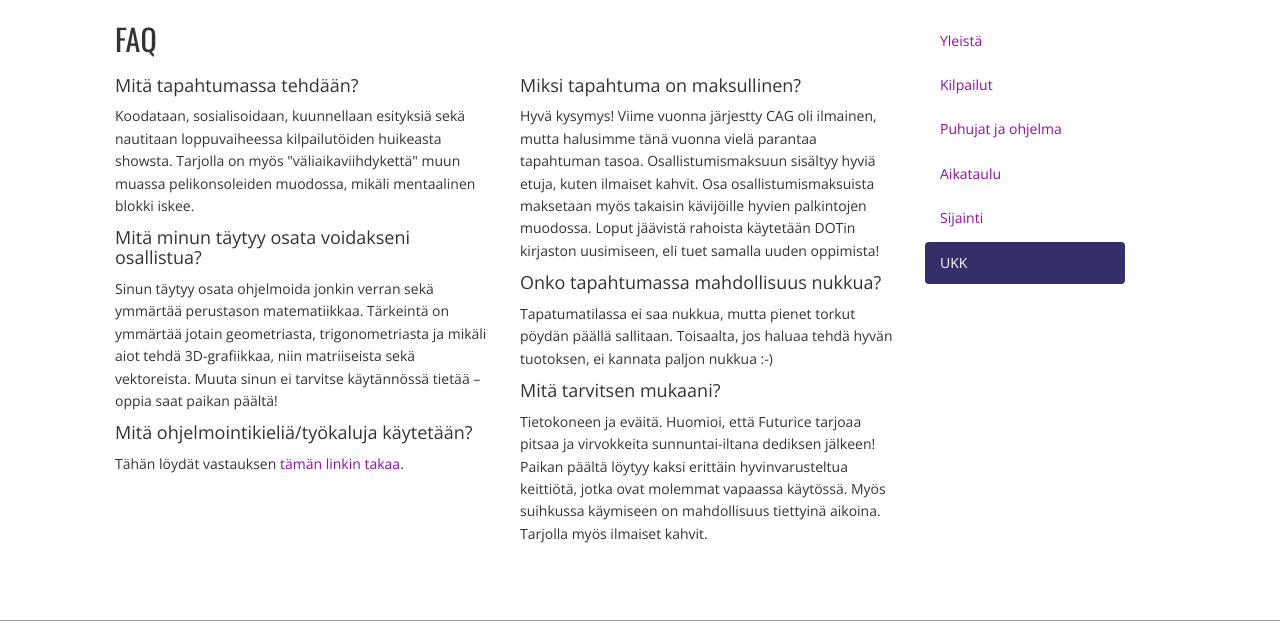
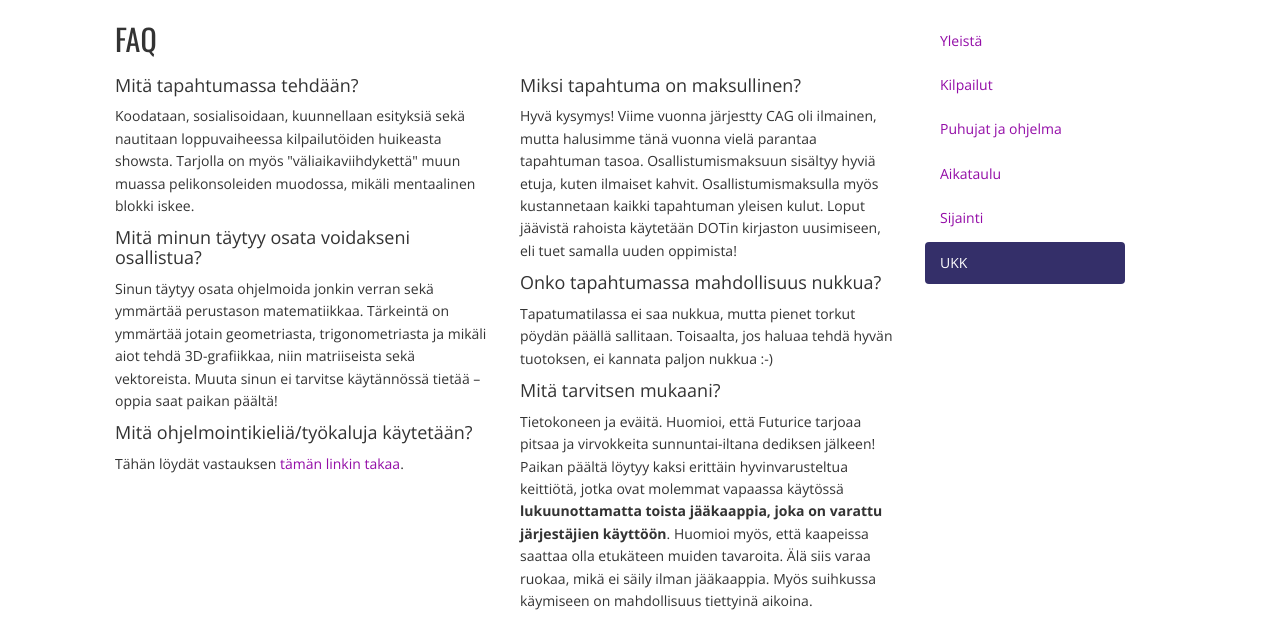
Before and after one commit to anttihirvonen/graffathon, a Flask app: page /info/faq in a window 1280 px wide. Shown: the part 192-813 px from the top of the page. Run offline with Flask 2, Linux system fonts and the light colour scheme; parts of the project's set-up code (start-up, migrations or seed data) failed here and were passed over; some libraries are stand-ins or nearby versions; grey boxes are pictures that could not be loaded.

Commit message:
Minor content updates

```diff
--- a/app/static/css/style.css
+++ b/app/static/css/style.css
@@ -300,6 +300,10 @@ blockquote {
 
 iframe[id^='twitter-widget-']{ width:100% !important;}
 
+.img-wrapper {
+    margin-top: 22px;
+}
+
 /* media queries */
 @media(max-width:767px) {
     /* layout mobile first, so no styles should be here */
--- a/app/templates/info/faq.html
+++ b/app/templates/info/faq.html
@@ -12,11 +12,11 @@
   </div>
   <div class="col-md-6">
     <h4>Miksi tapahtuma on maksullinen?</h4>
-    <p>Hyvä kysymys! Viime vuonna järjestty CAG oli ilmainen, mutta halusimme tänä vuonna vielä parantaa tapahtuman tasoa. Osallistumismaksuun sisältyy hyviä etuja, kuten ilmaiset kahvit. Osa osallistumismaksuista maksetaan myös takaisin kävijöille hyvien palkintojen muodossa. Loput jäävistä rahoista käytetään DOTin kirjaston uusimiseen, eli tuet samalla uuden oppimista!</p>
+    <p>Hyvä kysymys! Viime vuonna järjestty CAG oli ilmainen, mutta halusimme tänä vuonna vielä parantaa tapahtuman tasoa. Osallistumismaksuun sisältyy hyviä etuja, kuten ilmaiset kahvit. Osallistumismaksulla myös kustannetaan kaikki tapahtuman yleisen kulut. Loput jäävistä rahoista käytetään DOTin kirjaston uusimiseen, eli tuet samalla uuden oppimista!</p>
     <h4>Onko tapahtumassa mahdollisuus nukkua?</h4>
     <p>Tapatumatilassa ei saa nukkua, mutta pienet torkut pöydän päällä sallitaan. Toisaalta, jos haluaa tehdä hyvän tuotoksen, ei kannata paljon nukkua :-)</p>
     <h4>Mitä tarvitsen mukaani?</h4>
-    <p>Tietokoneen ja eväitä. Huomioi, että Futurice tarjoaa pitsaa ja virvokkeita sunnuntai-iltana dediksen jälkeen! Paikan päältä löytyy kaksi erittäin hyvinvarusteltua keittiötä, jotka ovat molemmat vapaassa käytössä. Myös suihkussa käymiseen on mahdollisuus tiettyinä aikoina. Tarjolla myös ilmaiset kahvit.</p>
+    <p>Tietokoneen ja eväitä. Huomioi, että Futurice tarjoaa pitsaa ja virvokkeita sunnuntai-iltana dediksen jälkeen! Paikan päältä löytyy kaksi erittäin hyvinvarusteltua keittiötä, jotka ovat molemmat vapaassa käytössä <b>lukuunottamatta toista jääkaappia, joka on varattu järjestäjien käyttöön</b>. Huomioi myös, että kaapeissa saattaa olla etukäteen muiden tavaroita. Älä siis varaa ruokaa, mikä ei säily ilman jääkaappia. Myös suihkussa käymiseen on mahdollisuus tiettyinä aikoina.</p>
   </div>
 </div>
 {% endblock %}
--- a/app/templates/info/speakers.html
+++ b/app/templates/info/speakers.html
@@ -1,7 +1,7 @@
 {% extends 'info/base.html' %}
 {% block info_content %}
 <h2 id="competitions-section">Puhujat ja ohjelma</h2>
-<p><b>Tällä sivulla voit tutustua tarkemmin sekä puhujiin että pidettäviin esityksiin ja workshoppeihin.</b> Suluissa on mainittu henkilö IRC-nick / demoscenehandle. </p>
+<p><b>Tällä sivulla voit tutustua tarkemmin sekä puhujiin että pidettäviin esityksiin ja workshoppeihin.</b> Suluissa on mainittu henkilön IRC-nick ja/tai demoscenehandle. </p>
 {% macro speaker(name, speaker_info, description, image_url='img/team/anonymous.png') -%}
 <div class="row">
   {% autoescape false %}
```
Also changed, not shown: app/templates/info/location.html (+0 -7 lines).
